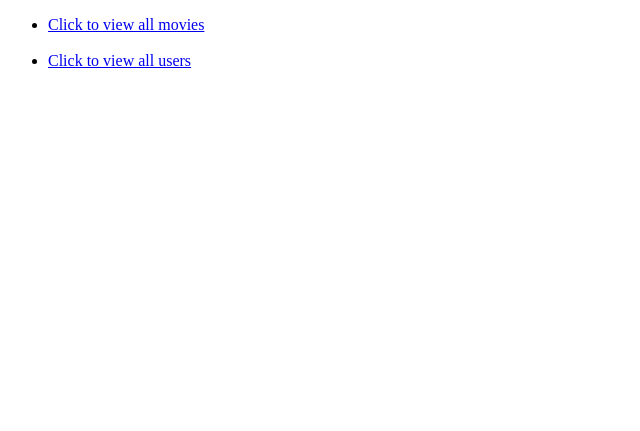
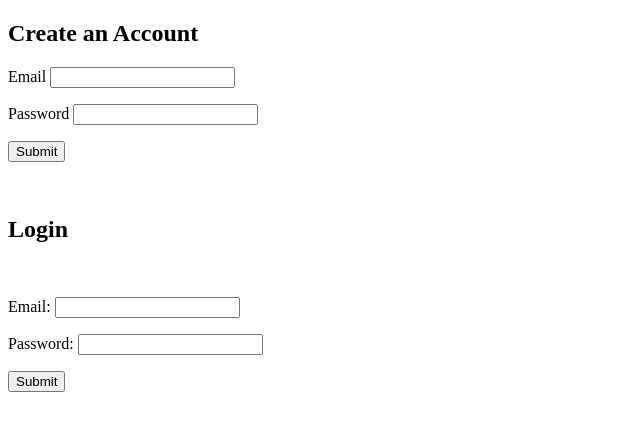
Before and after one commit to shwetasharmaeco/ratings_db, a Flask app: page / in a window 1280 px wide. Shown: the top 431 px of the page, without its empty margins (0-640 px from the left). Run offline with Flask 2, Linux system fonts and the light colour scheme.

Commit message:
completed

```diff
--- a/crud.py
+++ b/crud.py
@@ -43,6 +43,9 @@ def all_users():
 def get_user_id(user_id):
     return User.query.get(user_id)
 
+def get_user_email(email):
+    return User.query.filter(User.email == email).first()
+
 
 if __name__ == '__main__':
     from server import app
--- a/model.py
+++ b/model.py
@@ -3,6 +3,7 @@
 from flask_sqlalchemy import SQLAlchemy
 
 db = SQLAlchemy()
+
 
 
 class User(db.Model):
--- a/server.py
+++ b/server.py
@@ -14,7 +14,10 @@ app.jinja_env.undefined = StrictUndefined
 # Replace this with routes and view functions!
 @app.route('/')
 def homepage():
-    pass
+    # print(session["user_id"],"!!!")
+
+    # session["user_id"] == None
+
     return render_template('homepage.html')
 
 @app.route('/all_movies')
@@ -26,6 +29,50 @@ def view_movies():
 def movie_details(movie_id):
     movie = crud.get_movie_id(movie_id)
     return render_template('movie_details.html', movie = movie)
+
+@app.route('/users', methods = ["POST"])
+def register_user():
+    # print(session["user_id"], "register")
+    email =  request.form.get("email")
+    password = request.form.get("password")
+    print(email,"email*********")
+
+    user = crud.get_user_email(email)
+    print(user, "user********")
+
+    if user:
+        flash('Cannot create an account with that email. Try again.')
+    else:
+        crud.create_user(email, password)
+        flash('Account created! Please log in.')
+
+    return redirect('/')
+
+@app.route('/handle-login', methods=['POST'])
+def handle_login():
+    """Log user into application."""
+
+    email = request.form['email']
+    password = request.form['password']
+
+    user = crud.get_user_email(email)
+    print(user,"user***********")
+
+    if user:
+
+        if user.password == password and user.email == email:
+            session['user_id'] = user.user_id
+            print(session['user_id'], "session*********")
+            flash(f'Logged in as {email}')
+        else:
+            flash('Wrong email or password!')
+    else:
+
+        flash("email doesn't exist")
+    return redirect ('/')
+
+
+
 
 @app.route('/all_users')
 def view_users():
--- a/templates/base.html
+++ b/templates/base.html
@@ -10,6 +10,11 @@
     {% block head %}{% endblock %}
   </head>
   <body>
+    {% for msg in get_flashed_messages() %}
+    <p class="flash-msg">
+      {{ msg }}
+    </p>
+    {% endfor %}
     {% block body %}{% endblock %}
 
     {% block after_body %}{% endblock %}
--- a/templates/homepage.html
+++ b/templates/homepage.html
@@ -3,6 +3,8 @@
 {% block title %} Movies Homepage {% endblock %}
 
 {% block body %}
+
+{% if "user_id" in session %}
 <ul>
 <li><a href="/all_movies"> Click to view all movies</a></li>
 <br>
@@ -10,5 +12,39 @@
 </ul>
 
 
+{% else %}
+<h2>Create an Account</h2>
+<form action="/users" method="POST">
+  <p>
+    Email <input type="text" name="email">
+  </p>
+
+  <p>
+    Password <input type="password" name="password">
+  </p>
+
+  <p>
+    <input type="submit">
+  </p>
+</form>
+
+<br>
+
+<h2>Login</h2>
+<br>
+<form action="/handle-login" method="POST">
+    <p>
+    <label>Email:</label>
+    <input type="text" name="email">
+    </p>
+    <p>
+    <label>Password:</label>
+    <input type="text" name="password">
+    </p>
+    <p>
+    <input type="submit">
+    </p>
+  </form>
+  {% endif %}
 
 {% endblock %}
```
